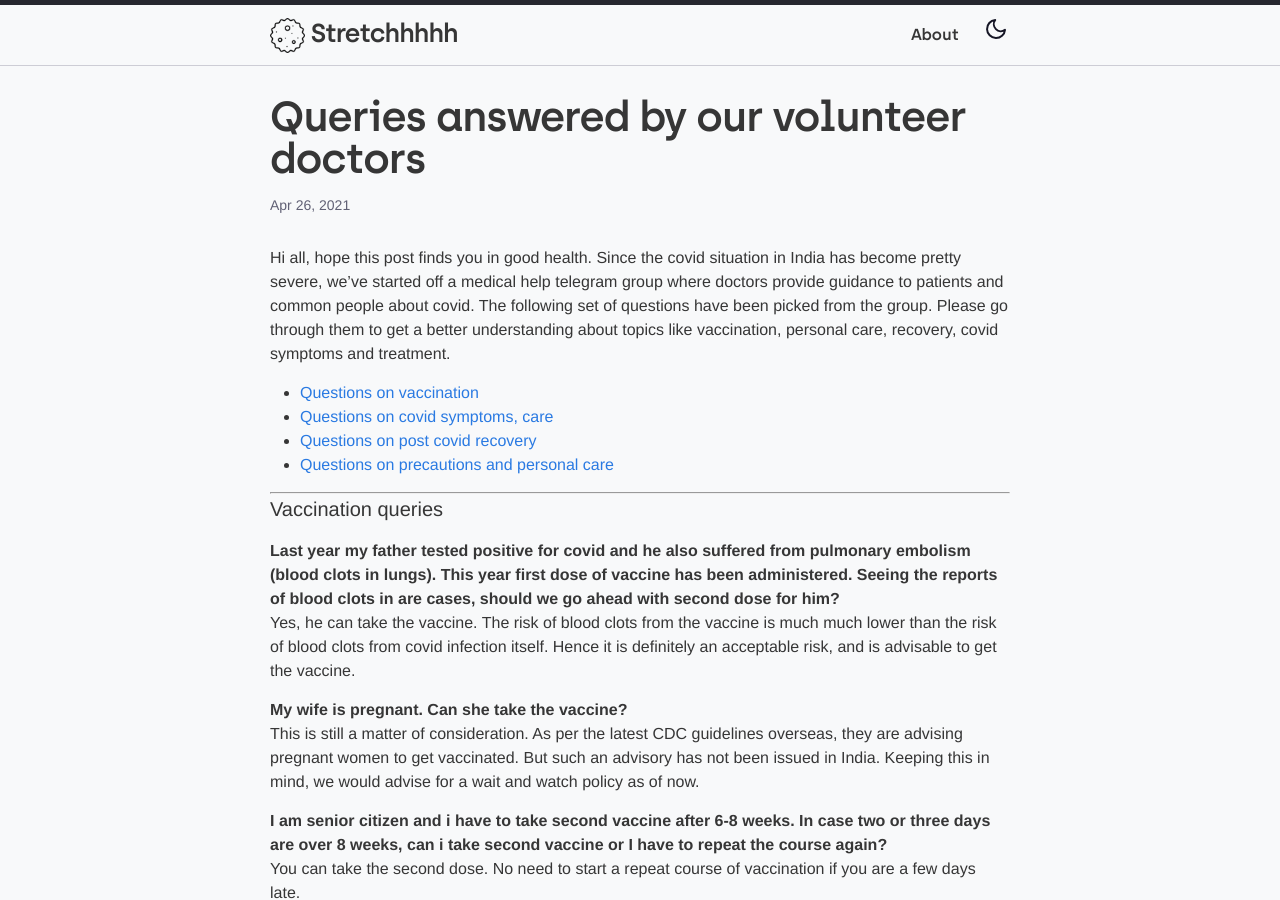
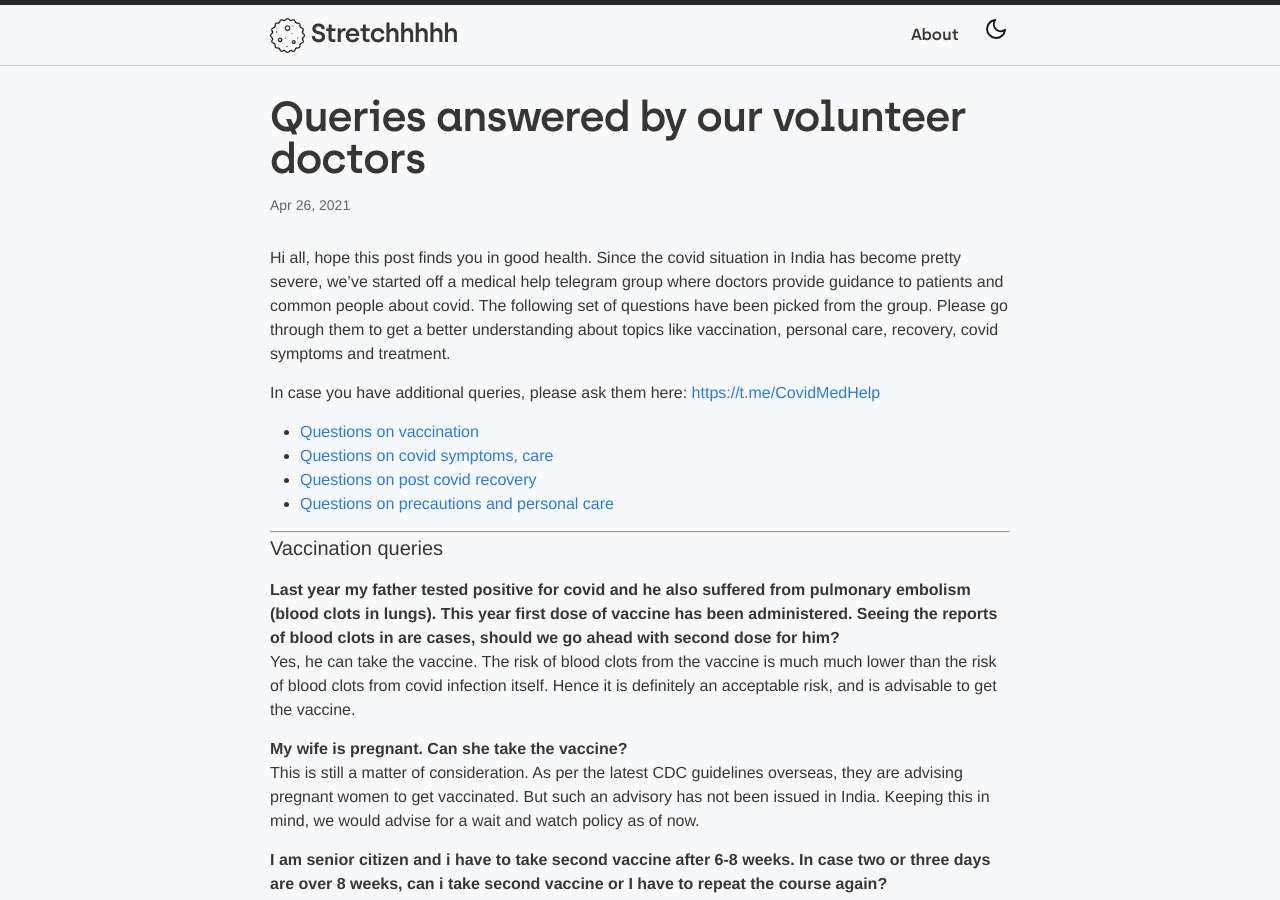
Before and after one commit to covid19india/blog, a Jekyll site: the page built from _posts/2021-04-27-queries.md, in a window 1280 px wide and 900 px high. Built offline with Jekyll 4.4.1, drawn with Linux system fonts in a browser that asks for light colours; a script that is not in the unit is left out.

Commit message:
Update 2021-04-27-queries.md

```diff
--- a/_posts/2021-04-27-queries.md
+++ b/_posts/2021-04-27-queries.md
@@ -6,6 +6,8 @@ categories: update
 ---
 
 Hi all, hope this post finds you in good health. Since the covid situation in India has become pretty severe, we've started off a medical help telegram group where doctors provide guidance to patients and common people about covid. The following set of questions have been picked from the group. Please go through them to get a better understanding about topics like vaccination, personal care, recovery, covid symptoms and treatment.
+
+In case you have additional queries, please ask them here: [https://t.me/CovidMedHelp](https://t.me/CovidMedHelp)
 
 
 - [Questions on vaccination](#vaccination-queries)
```
